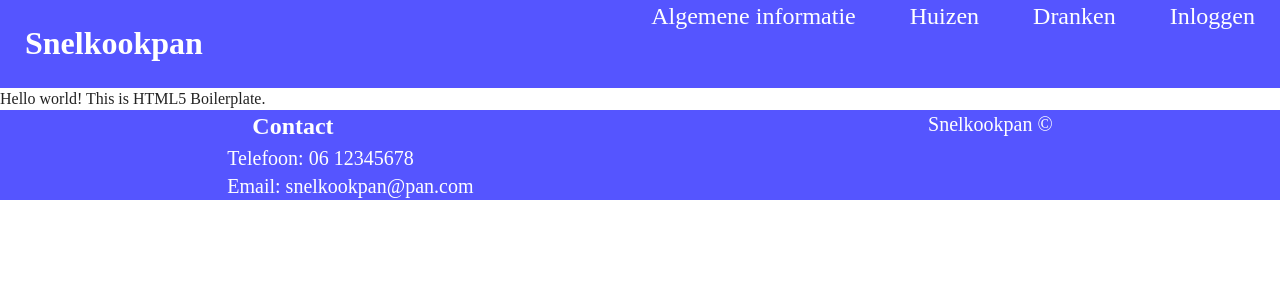
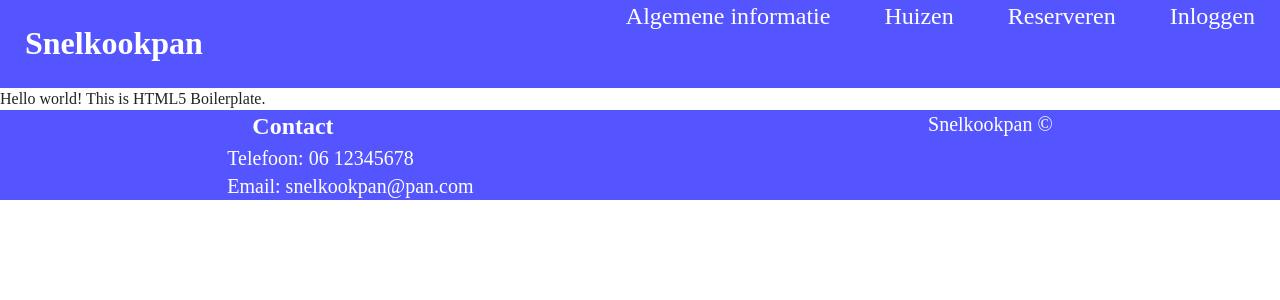
Before and after one commit to JeroenZwaal/Snelkookpan-Lars-Jeroen-Boyan-Thijs, a PHP site: page /H6-timesheet/index.php in a window 1280 px wide. Shown: the top 300 px of the page. Run offline with PHP 8.4, Linux system fonts and the light colour scheme.

Commit message:
added reserveren.php to header

```diff
--- a/header.php
+++ b/header.php
@@ -5,7 +5,7 @@
 		<nav>
 			<a href = "general.php">Algemene informatie</a>
 			<a href = "houses.php">Huizen</a>
-            <a href = "drinks.html">Dranken</a>
+            <a href = "reserveren.php">Reserveren</a>
 			<?php if(!isset($_SESSION['user_id'])): ?>
 				<a href="<?php echo $base_url;?>inlog.php">Inloggen</a>
 			<?php else: ?>
```
